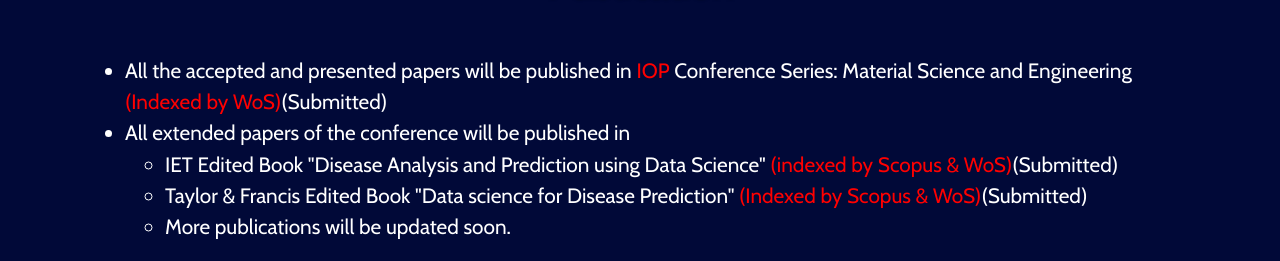
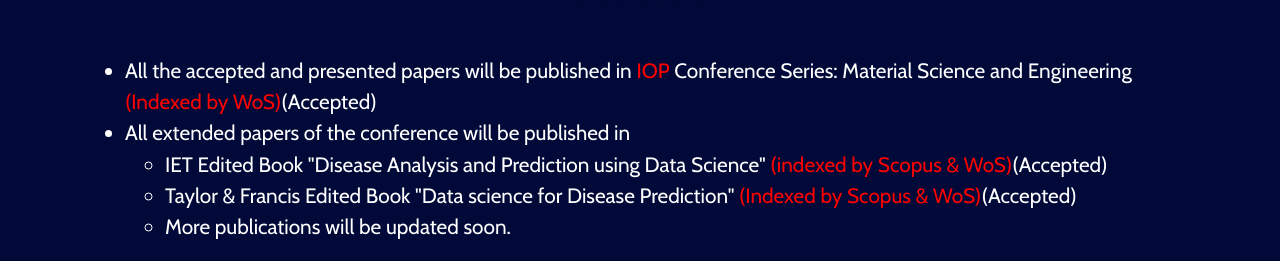
Before and after one commit to saathvikdm/AICDMB, a React (Create React App) app: page /publication in a window 1280 px wide. Shown: the part 157-418 px from the top of the page. Built offline with nearby package versions, Linux system fonts and the light colour scheme.

Commit message:
replaced "submitted" to "accepted" in publication

```diff
--- a/src/publication.jsx
+++ b/src/publication.jsx
@@ -1,8 +1,8 @@
-import React from 'react'
-import './pubStyle.css'
-import Scopus from './assets/indexers/scopus_tbg.png'
-import Sjr from './assets/indexers/sjr.png'
-import Compendex from './assets/indexers/comp.png'
+import React from "react";
+import "./pubStyle.css";
+import Scopus from "./assets/indexers/scopus_tbg.png";
+import Sjr from "./assets/indexers/sjr.png";
+import Compendex from "./assets/indexers/comp.png";
 
 const Publication = () => {
   return (
@@ -12,21 +12,36 @@
 
         <h1 className="display-5 text-center mb-5">Publication</h1>
         <div className="div-bg-col">
-                    <ul style={{fontSize: '1.3em'}}>
-                        <li>All the accepted and presented papers will be published in <span className="color-red">IOP </span> Conference Series: Material Science and Engineering <span className="color-red">(Indexed by WoS)</span>(Submitted)</li>
-                        <li>All extended papers of the conference will be published in
+          <ul style={{ fontSize: "1.3em" }}>
+            <li>
+              All the accepted and presented papers will be published in{" "}
+              <span className="color-red">IOP </span> Conference Series:
+              Material Science and Engineering{" "}
+              <span className="color-red">(Indexed by WoS)</span>(Accepted)
+            </li>
+            <li>
+              All extended papers of the conference will be published in
               <ul>
-                            <li>IET Edited Book "Disease Analysis and Prediction using Data Science" <span className="color-red">(indexed by Scopus & WoS)</span>(Submitted)</li>
-                            <li>Taylor & Francis Edited Book "Data science for Disease Prediction" <span className="color-red">(Indexed by Scopus & WoS)</span>(Submitted)</li>
+                <li>
+                  IET Edited Book "Disease Analysis and Prediction using Data
+                  Science"{" "}
+                  <span className="color-red">(indexed by Scopus & WoS)</span>
+                  (Accepted)
+                </li>
+                <li>
+                  Taylor & Francis Edited Book "Data science for Disease
+                  Prediction"{" "}
+                  <span className="color-red">(Indexed by Scopus & WoS)</span>
+                  (Accepted)
+                </li>
                 <li>More publications will be updated soon.</li>
               </ul>
             </li>
           </ul>
         </div>
-
       </div>
     </div>
   );
-}
+};
 
 export default Publication;
```
Lines whose indentation alone changed are shown as unchanged.
